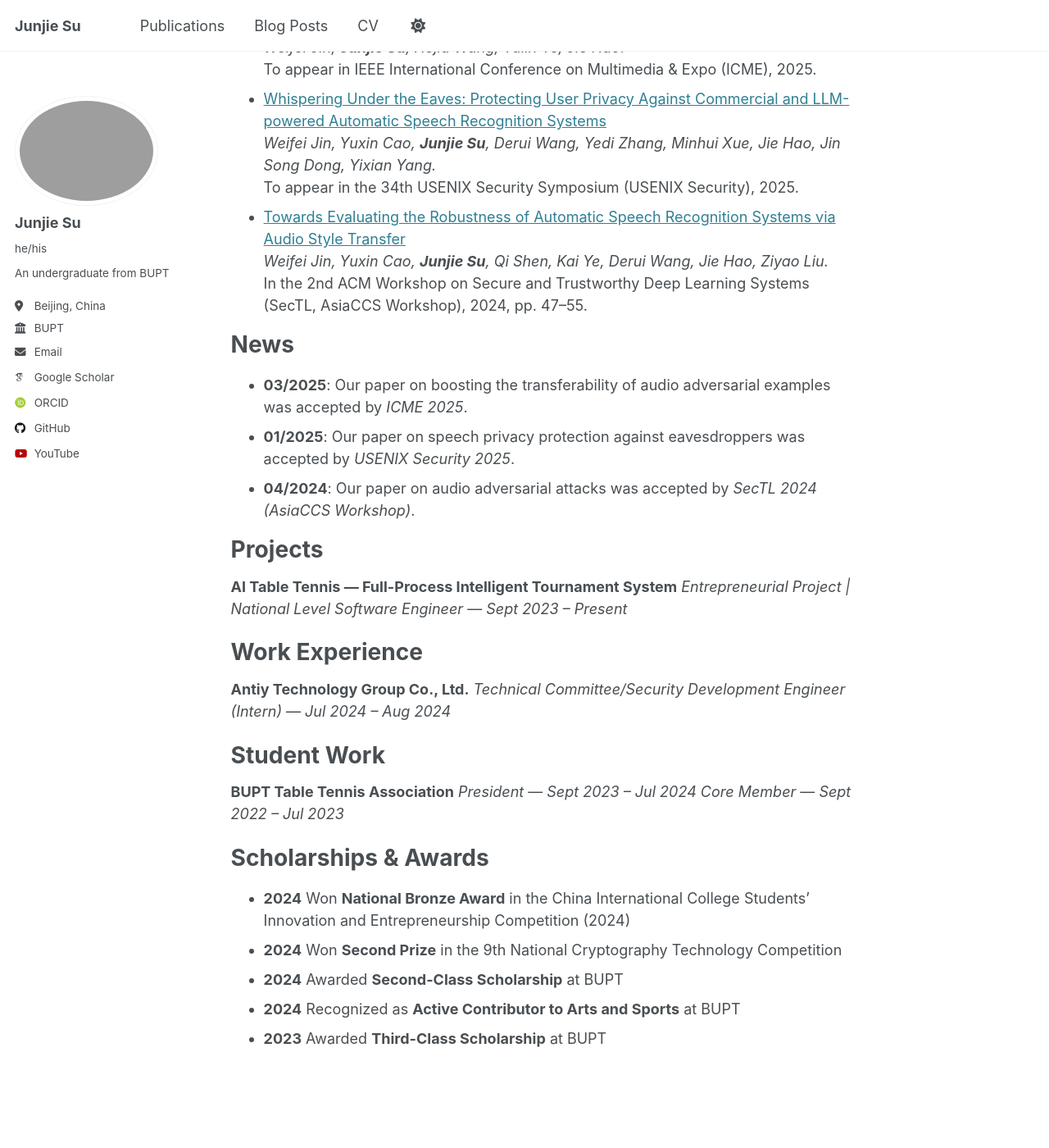
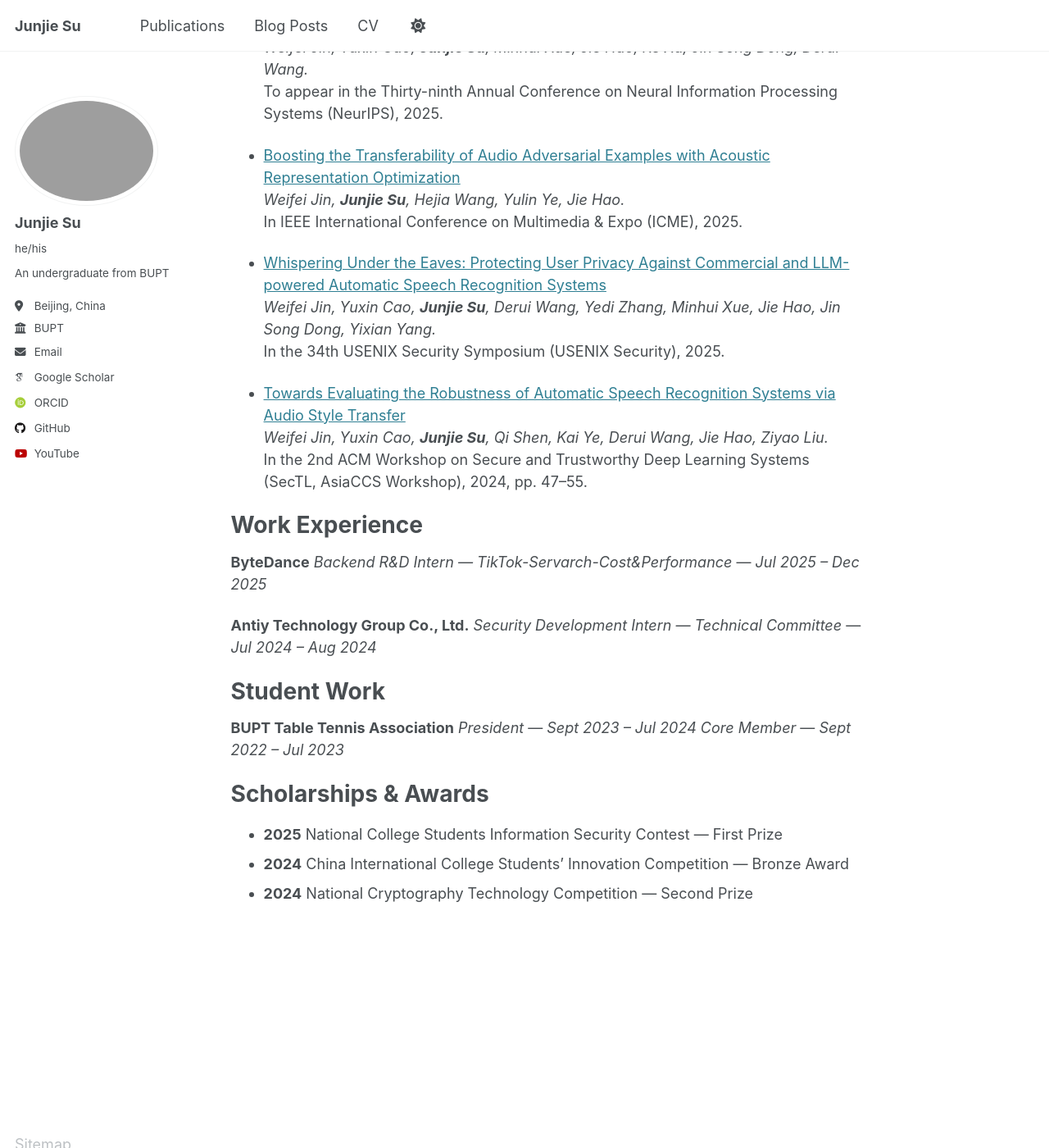
Before and after one commit to Junjie-Su/junjie-su.github.io, a Jekyll site: the page built from _pages/about.md, in a window 1280 px wide and 1400 px high, scrolled down 388 px. Shown: the whole window at 82% size. Built offline with Jekyll 4.4.1, drawn with Linux system fonts in a browser that asks for light colours; some web fonts are replaced; some of the changed text lies outside the part shown.

Commit message:
update about

```diff
--- a/_pages/about.md
+++ b/_pages/about.md
@@ -6,48 +6,45 @@ redirect_from:
   - /about/
   - /about.html
 ---
-I am an undergraduate student in Cyberspace Security (Experimental Class) at Beijing University of Posts and Telecommunications (BUPT), with research interests in **AI Agents**, **Trustworthy AI**, and **Adversarial Machine Learning**.
+I am an undergraduate student in Cyberspace Security (Experimental Class) at Beijing University of Posts and Telecommunications (BUPT), with research interests in **AI Agents**, **Trustworthy AI** and **System Architecture**.
 Previously, I conducted research under [Prof. Jie Hao](https://scss.bupt.edu.cn/info/1063/3808.htm) at the [National Engineering Research Center of Disaster Backup and Recovery](http://www.zaibei.org.cn/).
 Currently, I am working with [Prof. Jun Liu](https://teacher.bupt.edu.cn/liujun/zh_CN/index/64453/list/), focusing on AI Agents Applications and Multi-Agents Protocol.
 
 Publications
 ============
 
-- <a href="#" target="_blank">
+- <a href="https://arxiv.org/abs/2510.26096" target="_blank">
+  ALMGuard: Safety Shortcuts and Where to Find Them as Guardrails for Audio–Language Models
+  </a>
+  *Weifei Jin, Yuxin Cao, __Junjie Su__, Minhui Xue, Jie Hao, Ke Xu, Jin Song Dong, Derui Wang.*
+  To appear in the Thirty-ninth Annual Conference on Neural Information Processing Systems (NeurIPS), 2025.
+
+- <a href="https://arxiv.org/abs/2503.19591" target="_blank">
   Boosting the Transferability of Audio Adversarial Examples with Acoustic Representation Optimization
   </a>
-  *Weifei Jin, <b>Junjie Su</b>, Hejia Wang, Yulin Ye, Jie Hao.*
-  To appear in IEEE International Conference on Multimedia & Expo (ICME), 2025.
-- <a href="#" target="_blank">
+  *Weifei Jin, __Junjie Su__, Hejia Wang, Yulin Ye, Jie Hao.*
+  In IEEE International Conference on Multimedia & Expo (ICME), 2025.
+
+- <a href="https://www.usenix.org/system/files/conference/usenixsecurity25/sec25cycle1-prepub-743-jin-weifei.pdf" target="_blank">
   Whispering Under the Eaves: Protecting User Privacy Against Commercial and LLM-powered Automatic Speech Recognition Systems
   </a>
-  *Weifei Jin, Yuxin Cao, <b>Junjie Su</b>, Derui Wang, Yedi Zhang, Minhui Xue, Jie Hao, Jin Song Dong, Yixian Yang.*
-  To appear in the 34th USENIX Security Symposium (USENIX Security), 2025.
+  *Weifei Jin, Yuxin Cao, __Junjie Su__, Derui Wang, Yedi Zhang, Minhui Xue, Jie Hao, Jin Song Dong, Yixian Yang.*
+  In the 34th USENIX Security Symposium (USENIX Security), 2025.
+
 - <a href="https://arxiv.org/abs/2405.09470" target="_blank">
   Towards Evaluating the Robustness of Automatic Speech Recognition Systems via Audio Style Transfer
   </a>
-  *Weifei Jin, Yuxin Cao, <b>Junjie Su</b>, Qi Shen, Kai Ye, Derui Wang, Jie Hao, Ziyao Liu.*
+  *Weifei Jin, Yuxin Cao, __Junjie Su__, Qi Shen, Kai Ye, Derui Wang, Jie Hao, Ziyao Liu.*
   In the 2nd ACM Workshop on Secure and Trustworthy Deep Learning Systems (SecTL, AsiaCCS Workshop), 2024, pp. 47–55.
-
-News
-====
-
-- **03/2025**: Our paper on boosting the transferability of audio adversarial examples was accepted by *ICME 2025*.
-- **01/2025**: Our paper on speech privacy protection against eavesdroppers was accepted by *USENIX Security 2025*.
-- **04/2024**: Our paper on audio adversarial attacks was accepted by *SecTL 2024 (AsiaCCS Workshop)*.
-
-Projects
-========
-
-**AI Table Tennis — Full-Process Intelligent Tournament System**
-*Entrepreneurial Project | National Level*
-*Software Engineer* — *Sept 2023 – Present*
 
 Work Experience
 ===============
 
+**ByteDance**
+*Backend R&D Intern — TikTok-Servarch-Cost&Performance* — *Jul 2025 – Dec 2025*
+
 **Antiy Technology Group Co., Ltd.**
-*Technical Committee/Security Development Engineer (Intern)* — *Jul 2024 – Aug 2024*
+*Security Development Intern — Technical Committee* — *Jul 2024 – Aug 2024*
 
 Student Work
 ============
@@ -59,8 +56,6 @@ Student Work
 Scholarships & Awards
 =====================
 
-- **2024** Won **National Bronze Award** in the China International College Students’ Innovation and Entrepreneurship Competition (2024)
-- **2024** Won **Second Prize** in the 9th National Cryptography Technology Competition
-- **2024** Awarded **Second-Class Scholarship** at BUPT
-- **2024** Recognized as **Active Contributor to Arts and Sports** at BUPT
-- **2023** Awarded **Third-Class Scholarship** at BUPT
+- **2025** National College Students Information Security Contest — First Prize
+- **2024** China International College Students' Innovation Competition — Bronze Award
+- **2024** National Cryptography Technology Competition — Second Prize
```
